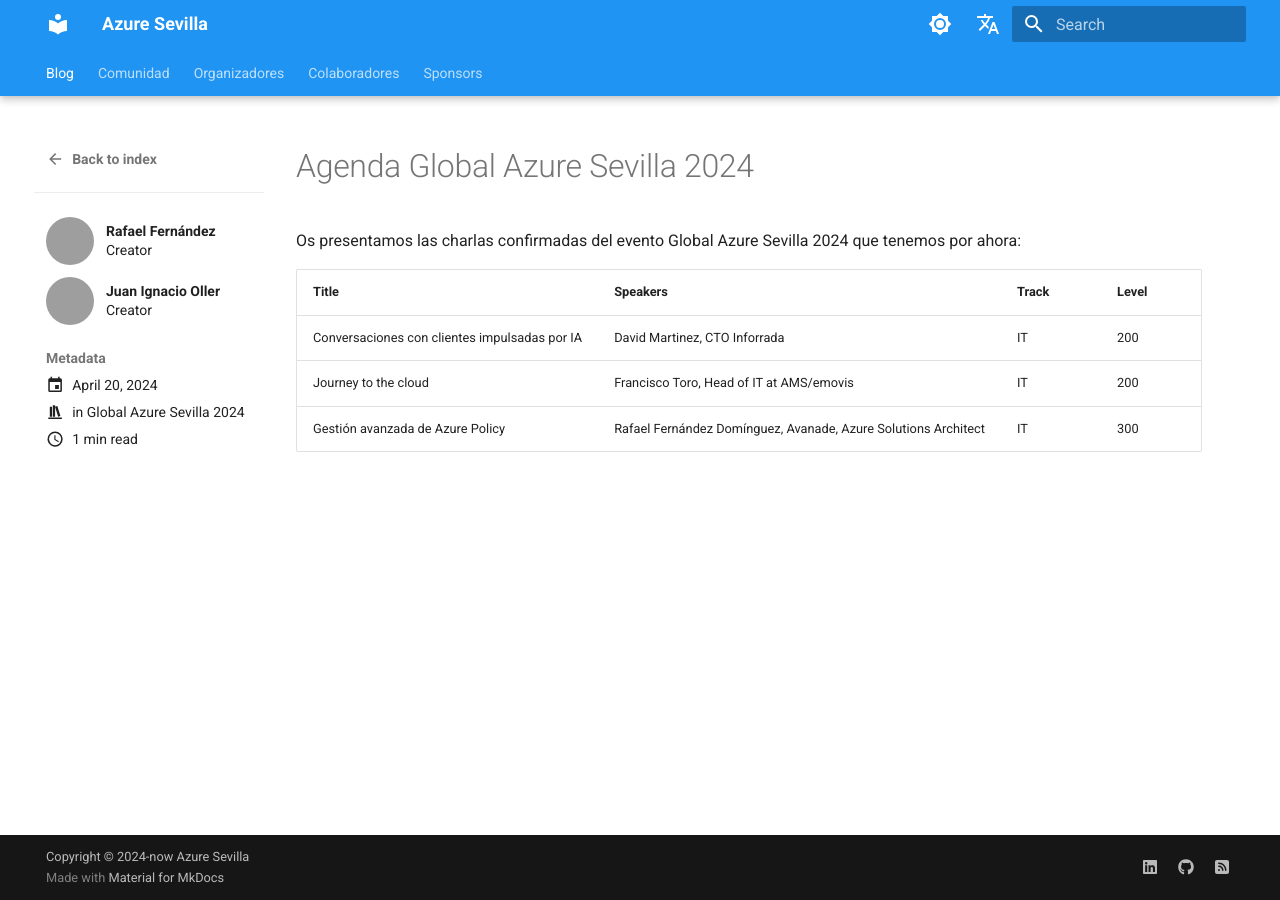
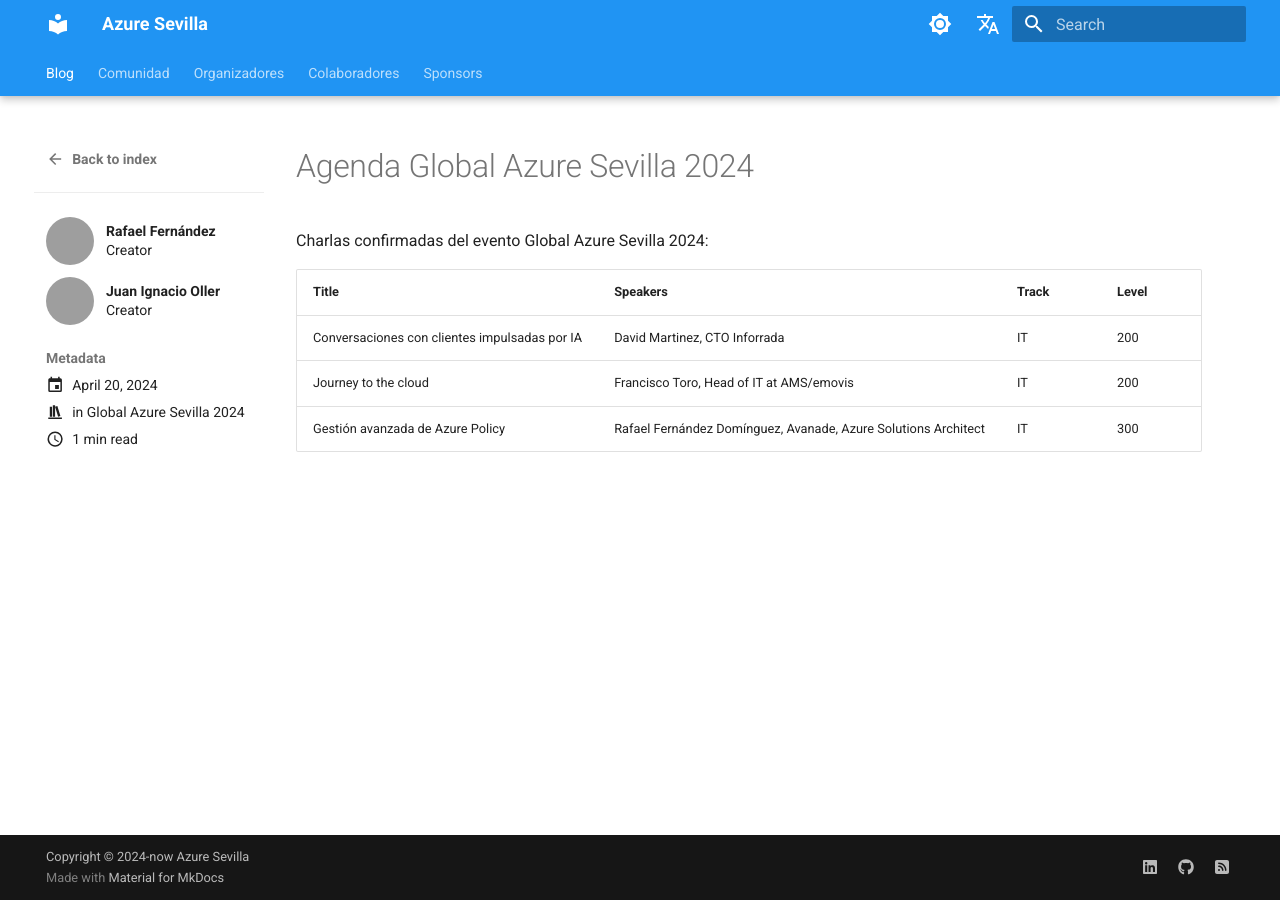
Before and after one commit to AzureSevilla/azuresevilla.github.io, an MkDocs documentation site: the page built from docs/blog/posts/2024/20240420_Global_Azure_Agenda.md, in a window 1280 px wide. Built offline with MkDocs 1.6.1 and Material for MkDocs 9.7.7, drawn with Linux system fonts in a browser that asks for light colours; comment, search, counter and statistics services are not loaded; grey boxes are pictures that could not be loaded.

Commit message:
Update Global Azure Sevilla 2024 agenda

```diff
--- a/docs/blog/posts/2024/20240420_Global_Azure_Agenda.md
+++ b/docs/blog/posts/2024/20240420_Global_Azure_Agenda.md
@@ -10,7 +10,7 @@
 
 # Agenda Global Azure Sevilla 2024
 
-Os presentamos las charlas confirmadas del evento Global Azure Sevilla 2024 que tenemos por ahora:
+Charlas confirmadas del evento Global Azure Sevilla 2024:
 
 | Title | Speakers | Track | Level |
 | --- | --- | --- | --- |
```
